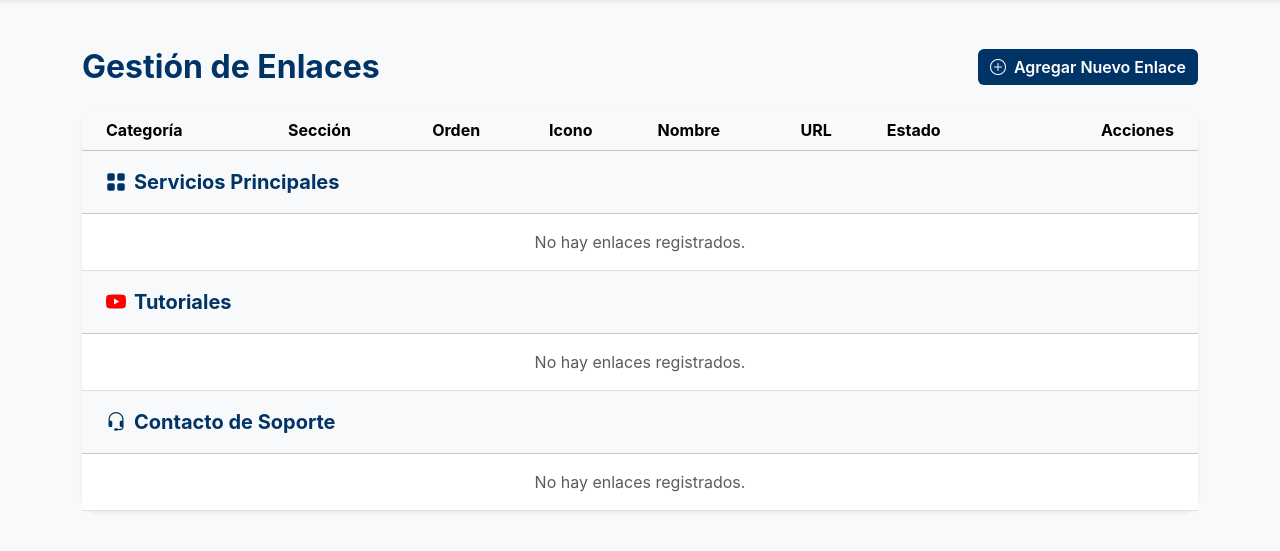
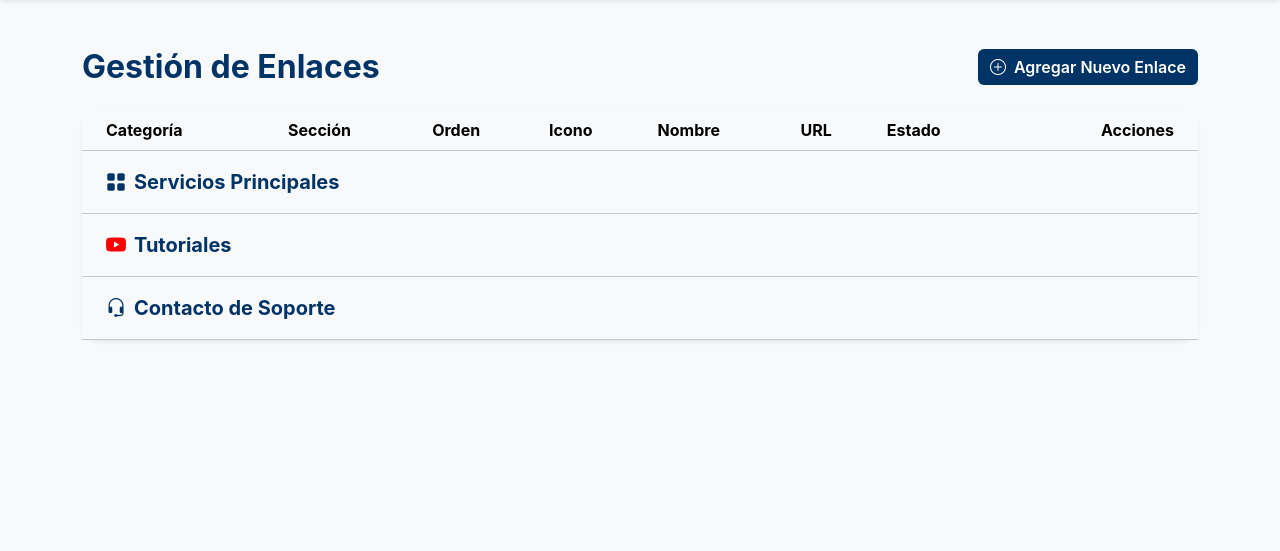
Before and after one commit to j-alexander-acosta/Portal.UNACH, a Flask app: page /admin in a window 1280 px wide. Shown: the part 56-607 px from the top of the page. Run offline with Flask 3, Linux system fonts and the light colour scheme; the visitor is signed in with stand-in values (Sample User, id 1); data that the repository does not hold is empty.

Commit message:
Remove empty section messages from admin panel

```diff
--- a/templates/admin.html
+++ b/templates/admin.html
@@ -164,7 +164,6 @@
     {% set has_main = true %}
     {{ render_admin_row(link) }}
 {% endfor %}
-{% if not has_main %}<tr><td colspan="8" class="text-center text-muted py-3">No hay enlaces registrados.</td></tr>{% endif %}
 
 <tr class="table-light"><th colspan="8" class="text-unach fw-bold py-3 ps-4 fs-5 border-top"><i class="bi bi-youtube me-2" style="color:#FF0000;"></i>Tutoriales</th></tr>
 {% set has_tutorial = false %}
@@ -172,7 +171,6 @@
     {% set has_tutorial = true %}
     {{ render_admin_row(link) }}
 {% endfor %}
-{% if not has_tutorial %}<tr><td colspan="8" class="text-center text-muted py-3">No hay enlaces registrados.</td></tr>{% endif %}
 
 <tr class="table-light"><th colspan="8" class="text-unach fw-bold py-3 ps-4 fs-5 border-top"><i class="bi bi-headset me-2"></i>Contacto de Soporte</th></tr>
 {% set has_support = false %}
@@ -180,7 +178,6 @@
     {% set has_support = true %}
     {{ render_admin_row(link) }}
 {% endfor %}
-{% if not has_support %}<tr><td colspan="8" class="text-center text-muted py-3">No hay enlaces registrados.</td></tr>{% endif %}
                         </tbody>
                     </table>
                 </div>
```
